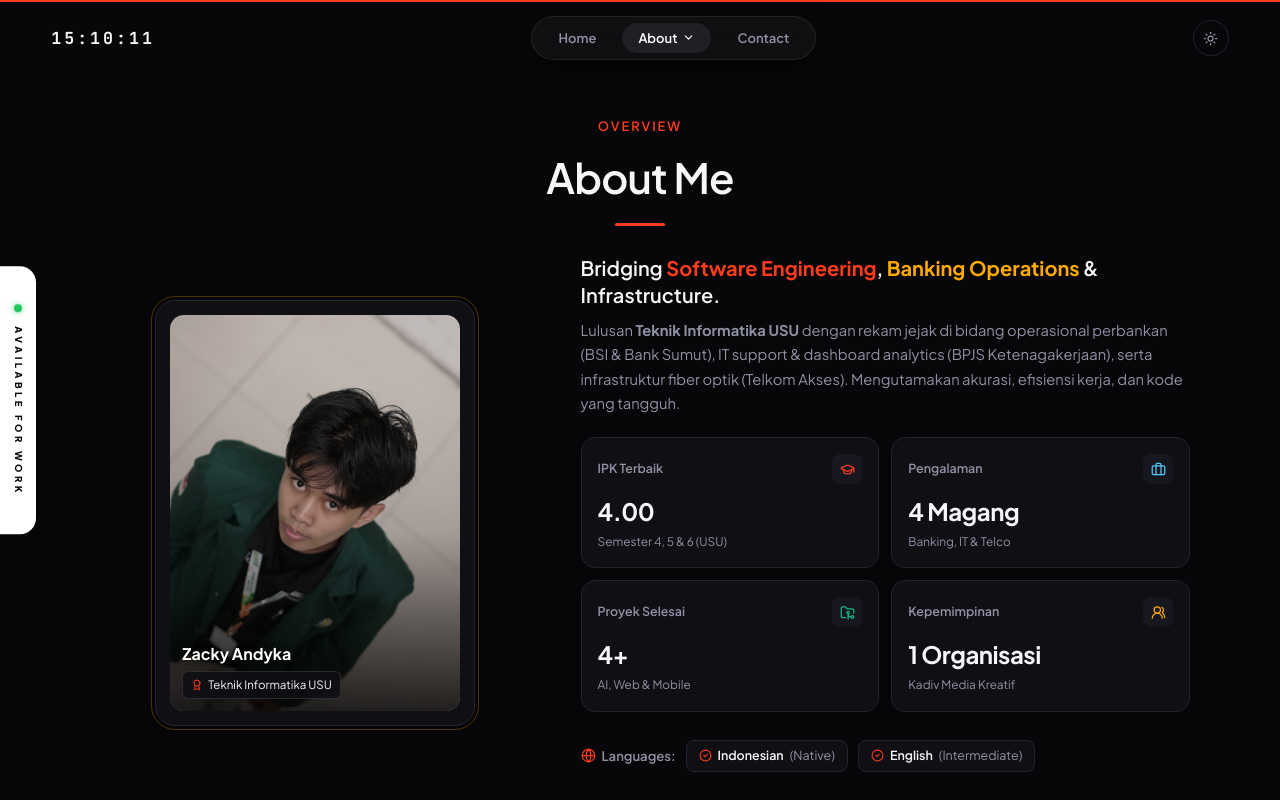
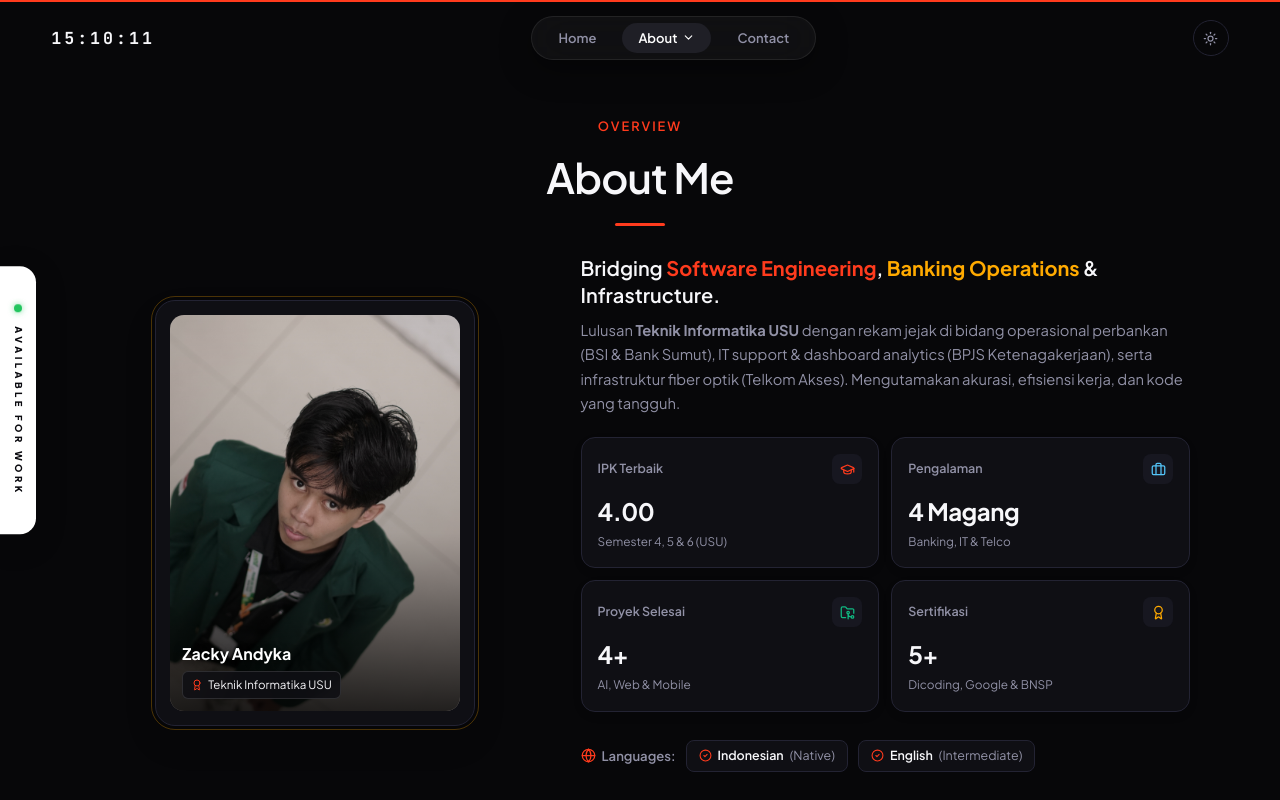
Before and after one commit to zandyka/personal-blog, a React (Vite) app: page /about in a window 1280 px wide. Shown: the top 800 px of the page. Built offline with nearby package versions, Linux system fonts and the light colour scheme; a web font is replaced by a local one.

Commit message:
feat: replace Kepemimpinan stat with 5+ Sertifikasi (Dicoding, Google & BNSP)

```diff
--- a/src/components/About.jsx
+++ b/src/components/About.jsx
@@ -68,12 +68,12 @@ const STATS = [
     accent: '#10B981',
   },
   {
-    label: 'Kepemimpinan',
-    sub: 'Kadiv Media Kreatif',
-    value: '1',
+    label: 'Sertifikasi',
+    sub: 'Dicoding, Google & BNSP',
+    value: '5',
     decimals: 0,
-    suffix: ' Organisasi',
-    icon: Users2,
+    suffix: '+',
+    icon: Award,
     accent: 'var(--accent-2)',
   },
 ];
```
